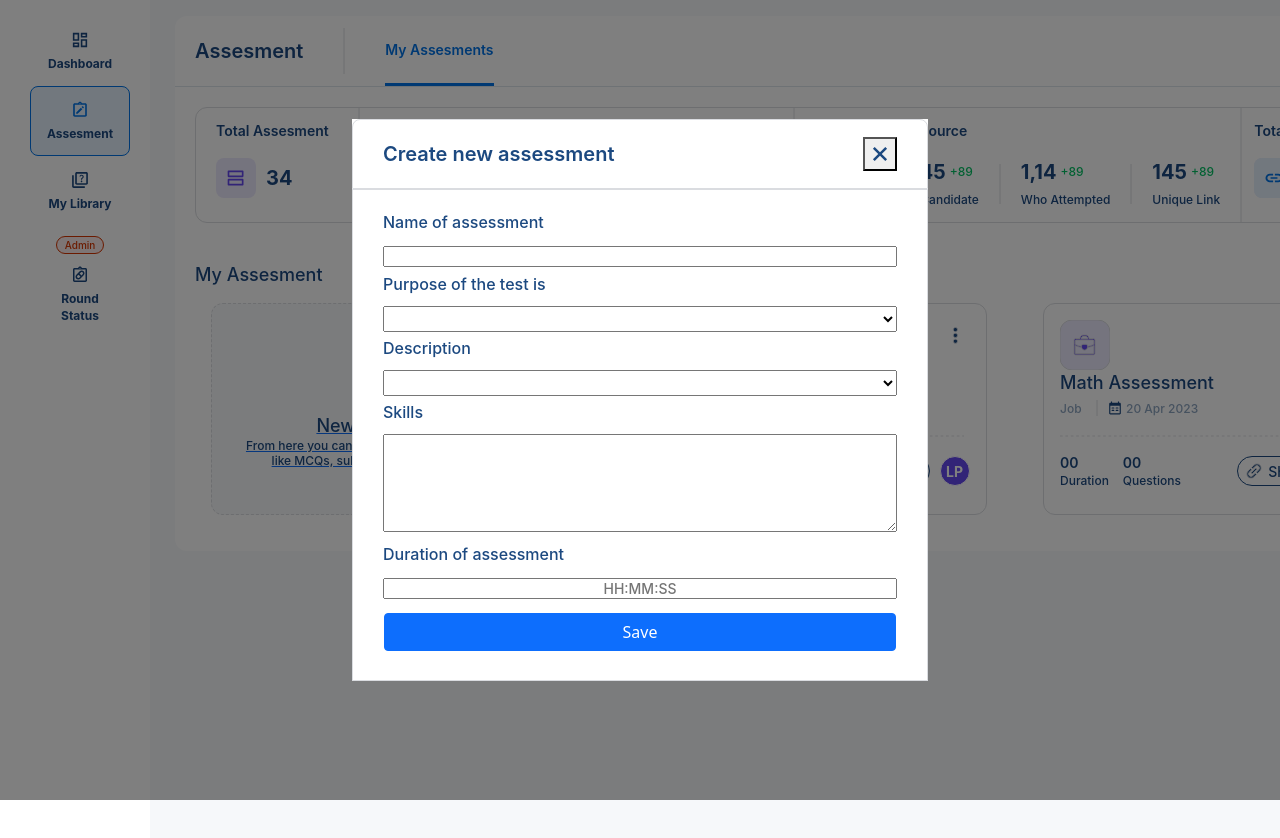
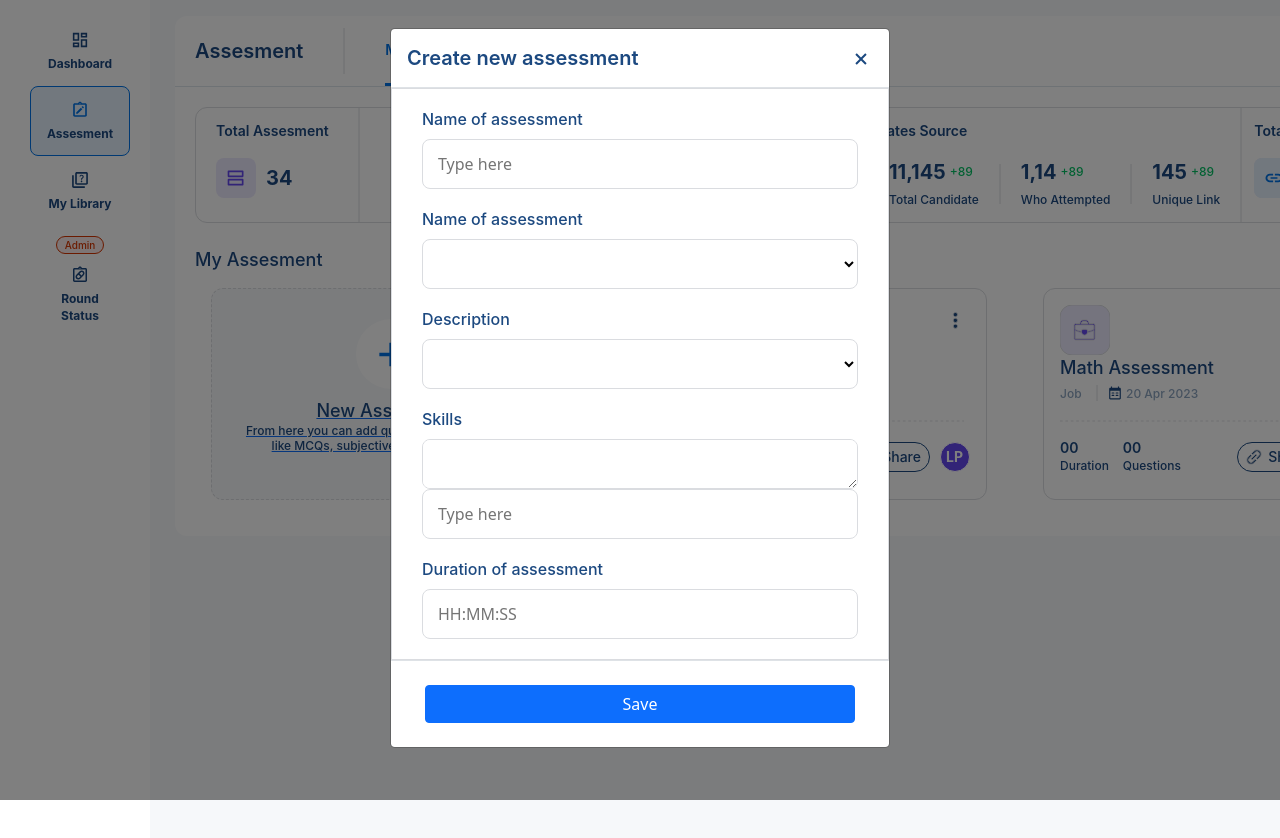
Before and after one commit to shaikhjunaid775/Unstop, a plain HTML site: page index.html in a window 1280 px wide. Both pictures are taken after a click on the link 391 px from the left and 409 px from the top of the page. Shown: the top 838 px of the page. Drawn offline with nearby package versions, Linux system fonts and the light colour scheme.

Commit message:
last commit

```diff
--- a/index.html
+++ b/index.html
@@ -138,7 +138,7 @@
                                         <div class="res-item-box active">
                                             <div class="res-box ">
                                                 <img src="assets/image/note_alt.svg" alt="">
-                                                <span>Assesment</span>
+                                                <span>Assessment</span>
 
                                             </div>
 
@@ -222,7 +222,7 @@
                         </div> -->
                     </div>
                     <div class="assessment-section">
-                        <div class="overview-boxes">
+                        <div class="overview-boxes" id="overview-toggle">
                             <div class="row">
                                 <div class="col-lg-2 col-sm-2 d-flex ">
                                     <div class="item-1">
@@ -365,8 +365,25 @@
                                 </div>
                                 <div class="my-assessment-left">
 
-                                    <div class="item-title ">
-                                        <span></span>
+                                    <div class="my-assessment-modal">
+                                        <div class="icon-container">
+                                            <img src="assets/image/search.svg" alt="">
+                                        </div>
+                                    </div>
+                                    <div class="my-assessment-modal">
+                                        <div class="icon-container">
+                                            <img src="assets/image/filter_list_alt.svg" alt="">
+                                        </div>
+                                    </div>
+                                    <div class="my-assessment-modal" id="assessment">
+
+                                        <div class=" icon-container">
+                                            <button onclick="assessment()">
+
+                                                <img src="assets/image/bar_chart.svg" alt="">
+                                            </button>
+                                        </div>
+                                        </a>
                                     </div>
                                 </div>
                             </div>
@@ -374,8 +391,10 @@
                                 <div class="my-assessment">
                                     <div class="my-assessment-container">
                                         <div class="my-assessment-box">
-                                            <a href="javascript:void(0);" data-toggle="modal" data-target="#Modal">
-                                                <div class="inner-box">
+
+                                            <a href="javascript:void(0);" data-toggle="modal"
+                                                data-target="#exampleModal">
+                                                <div class=" inner-box">
                                                     <div class="box-open">
                                                         <div class="open-icon">
                                                             <img src="assets/image/add.svg" alt="">
@@ -610,84 +629,88 @@
         </div>
     </div>
 
-    <!-- Modal Design -->
+    <!-- Button trigger modal -->
 
 
-
-    <div class="modal  fade" id="Modal" tabindex="-1" role="dialog" aria-labelledby="exampleModalLabel"
+    <!-- Modal -->
+    <div class="modal fade" id="exampleModal" tabindex="-1" role="dialog" aria-labelledby="exampleModalLabel"
         aria-hidden="true">
-
-        <div class="Modal-main">
-            <div class="modal-container bg-white w-100">
+        <div class="modal-dialog" role="document">
+            <div class="modal-content">
                 <div class="modal-header">
-                    <span>Create new assessment</span>
+                    <span class="modal-title" id="exampleModalLabel">Create new assessment</span>
                     <button type="button" class="close" data-dismiss="modal" aria-label="Close">
-                        <span aria-hidden="true"><img src="assets/image/cut.svg" alt="" /></span>
+                        <img src="assets/image/cut.svg" alt="">
                     </button>
                 </div>
-                <div class="modal-body ">
-                    <form action="">
-                        <div class="form-inputs">
-                            <div class="label-item">
+                <div class="modal-body">
+                    <div class="modal-box">
+                        <div class="modal-label">
                             <label for="">Name of assessment</label>
                         </div>
-                            <div class="input-type">
-
-                                <input type="text" name="" id="" />
+                        <div class="modal-input">
+                            <input type="text" placeholder="Type here" />
                         </div>
                     </div>
-                        <div class="form-inputs">
-                            <div class="label-item">
-                                <label for="">Purpose of the test is </label>
+                    <div class="modal-box">
+                        <div class="modal-label">
+                            <label for="">Name of assessment</label>
                         </div>
-                            <div class="input-select">
-
-                                <select name="select" id=""></select>
-                            </div>
-
+                        <div class="modal-input">
+                            <select name="name" id="">
+                                <option value="select"></option>
                             </select>
                         </div>
-                        <div class="form-inputs">
-                            <div class="label-item">
+                    </div>
+                    <div class="modal-box">
+                        <div class="modal-label">
                             <label for="">Description</label>
                         </div>
-                            <div class="input-select">
-                                <select name="select" id=""></select>
+                        <div class="modal-input">
+                            <select name="name" id="">
+                                <!-- <option value="select">select</option> -->
+                            </select>
                         </div>
-
                     </div>
-                        <div class="form-inputs">
-                            <div class="label-item">
+                    <div class="modal-box">
+                        <div class="modal-label">
                             <label for="">Skills</label>
                         </div>
-                            <div class="input-textarea">
-                                <textarea name="" id="" cols="30" rows="4   "></textarea>
+                        <div class="modal-input">
+                            <textarea name="" id="" cols="30" rows="10"></textarea>
+                            <input type="search" name="" placeholder="Type here" id="">
                         </div>
-
-                            </textarea>
                     </div>
-                        <div class="form-inputs">
-                            <div class="label-item">
+                    <div class="modal-box">
+                        <div class="modal-label">
                             <label for="">Duration of assessment</label>
                         </div>
-                            <div class="input-type">
-
-                                <input type="text" name="" placeholder="HH:MM:SS" id="">
+                        <div class="modal-input">
+                            <input type="text" placeholder="HH:MM:SS" />
                         </div>
                     </div>
-                        <div class="btn w-100 p-0 my-2">
-
-                            <button class="btn btn-primary text-center w-100 ">Save</button>
                 </div>
-                    </form>
-
+                <div class="modal-footer">
+                    <button type="button" class="btn btn-primary w-100">Save</button>
                 </div>
             </div>
-
-
+        </div>
     </div>
     </div>
     <script>
+
+        function assessment() {
+            var x = document.getElementById("overview-toggle");
+            if (x.style.display === "none") {
+                x.style.display = "block";
+                x.style.transition = "3s ease-in";
+            } else {
+                x.style.display = "none";
+                x.style.transition = "3s ease-in";
+
+            }
+
+        }
         function openNav() {
             document.getElementById("responsive-sidebar").style.left = "0";
             document.getElementById("responsive-sidebar").style.top = "0";
@@ -705,6 +728,7 @@
 
 
     </script>
+    <script src="https://ajax.googleapis.com/ajax/libs/jquery/3.3.1/jquery.min.js"></script>
     <script src="https://code.jquery.com/jquery-3.2.1.slim.min.js"
         integrity="sha384-KJ3o2DKtIkvYIK3UENzmM7KCkRr/rE9/Qpg6aAZGJwFDMVNA/GpGFF93hXpG5KkN"
         crossorigin="anonymous"></script>
--- a/style.css
+++ b/style.css
@@ -524,7 +524,7 @@ body {
 
 .my-assessment-left {
     display: flex;
-    width: 40px;
+    /* width: 40px; */
     height: 40px;
     padding: 10px;
     justify-content: center;
@@ -1194,18 +1194,27 @@ body {
     .profils:first-child {
         right: 110px !important;
     }
+
+    .overview-boxes{
+        display: none;
+    }
+    .my-assessment-left{
+        display: flex !important;
+    }
 }
 
-
+.my-assessment-left{
+    display: none;
+}
 
 .responsive-head-area {
     display: none;
 }
 
 .toggle-icon button,
-.responside-head button {
-    border: none;
-    background-color: transparent;
+.responside-head button , .icon-container button{
+    border: none !important;
+    background-color: transparent !important;
 }
 
 @media screen and (max-width: 360px) {
@@ -1215,32 +1224,8 @@ body {
     }
 }
 
-.Modal-main {
-    display: flex;
-    width: 45%;
-    flex-direction: column;
-    align-items: flex-start;
-    gap: -1px;
-    position: absolute;
-    left: 50%;
-    top: 50%;
-    transform: translate(-50%, -50%);
-}
 
-.modal-header {
-    display: flex;
-    height: 70px;
-    padding: 30px;
-    justify-content: space-between;
-    align-items: center;
-    align-self: stretch;
-    border-radius: 8px 8px 0px 0px;
-    border: 1px solid var(--system-stroke-2, #DADCE0);
-    background: #FFF;
-}
-
-
-.modal-header span {
+.modal-title {
     color: var(--text-100, #1C4980);
     text-align: center;
     font-family: Inter;
@@ -1248,13 +1233,11 @@ body {
     font-style: normal;
     font-weight: 600;
     line-height: normal;
-
-
 }
 
-.modal-header img {
-    width: 30px;
-    height: 30px;
+.close {
+    border: none;
+    background-color: #fff;
 }
 
 .modal-body {
@@ -1268,7 +1251,15 @@ body {
     background: #FFF;
 }
 
-.modal-body form {
+.modal-box {
+    display: flex;
+    flex-direction: column;
+    align-items: flex-start;
+    gap: 10px;
+    align-self: stretch;
+}
+
+.modal-label {
     display: flex;
     flex-direction: column;
     align-items: flex-start;
@@ -1276,7 +1267,7 @@ body {
     align-self: stretch;
 }
 
-.form-inputs label {
+.modal-label label {
     color: var(--text-100, #1C4980);
     text-align: center;
     font-family: Inter;
@@ -1284,33 +1275,59 @@ body {
     font-style: normal;
     font-weight: 500;
     line-height: normal;
+
 }
 
-.form-inputs,
+input,
+select,
+textarea {
+    display: flex;
+    height: 50px;
+    padding: 15px;
+    align-items: center;
+    gap: 10px;
+    align-self: stretch;
+    border-radius: 8px;
+    border: 1px solid var(--system-stroke-2, #DADCE0);
+    background: #FFF;
+}
+
+.modal-input,
 input,
 select,
 textarea {
     width: 100%;
 }
 
-.form-inputs {
-    display: flex;
-    flex-direction: column;
-    align-items: flex-start;
-    gap: 10px;
-    align-self: stretch;
+.modal-footer {
+    width: 100%;
+    padding: 20px 30px;
 }
 
-.input-type , .input-select , .input-textarea{
-    width: 100%;
+.my-assessment-modal {
+    display: flex;
+    align-items: flex-start;
+    gap: 4px;
 }
 
-input[type=text]{
-    color: var(--text-100, #1C4980);
-text-align: center;
-font-family: Inter;
-font-size: 14px;
-font-style: normal;
-font-weight: 500;
-line-height: normal;
+.my-assessment-modal .icon-container {
+    display: flex;
+    width: 40px;
+    height: 40px;
+    padding: 4px;
+    justify-content: center;
+    align-items: center;
+    gap: 10px;
+    border-radius: 50px;
+    background: var(--text-white, #FFF);
 }
+
+.my-assessment-modal .icon-container img {
+    width: 22px;
+    height: 22px;
+    flex-shrink: 0;
+}
+
+.d-content{
+    display: contents !important;
+}
```
Also changed, not shown: assets/image/bar_chart.svg (added), assets/image/filter_list_alt.svg (added), assets/image/search.svg (added). Lines whose indentation alone changed are shown as unchanged.
